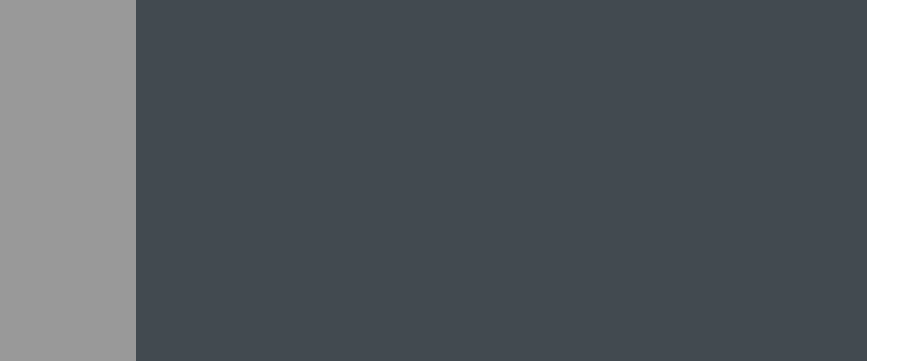
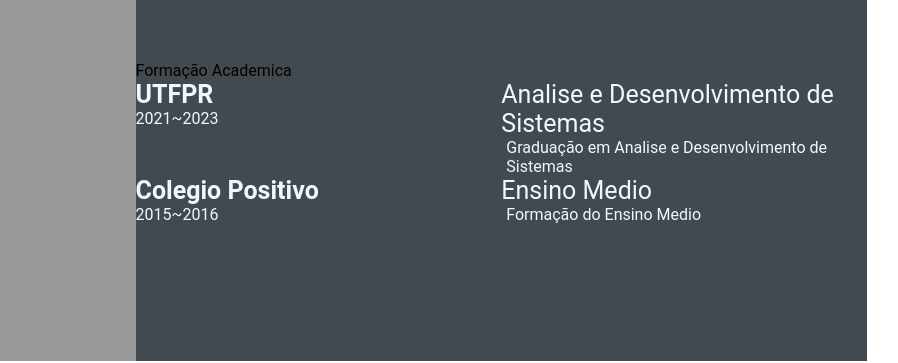
Before and after one commit to renninho/renninho.github.io, a plain HTML site: page index.html in a window 1280 px wide. Shown: the part 471-834 px from the top of the page, 285-1183 px from the left. Drawn offline with Linux system fonts and the light colour scheme.

Commit message:
feature: add academy (#4)

```diff
--- a/index.html
+++ b/index.html
@@ -82,6 +82,34 @@
             </div>
           </div>
         </section>
+        <section class="education gap">
+          <div class="right-tittle">Formação Academica</div>
+          <div class="education-contents">
+            <div class="education-left">
+              <p class="education-school-name">UTFPR</p>
+              <p class="education-time-period">2021~2023</p>
+            </div>
+            <div class="education-right">
+              <p class="education-subject">
+                Analise e Desenvolvimento de Sistemas
+              </p>
+              <p class="education-desc">
+                Graduação em Analise e Desenvolvimento de Sistemas
+              </p>
+            </div>
+            <div class="education-left">
+              <p class="education-school-name">Colegio Positivo</p>
+              <p class="education-time-period">2015~2016</p>
+            </div>
+            <div class="education-right">
+              <p class="education-subject">
+                Ensino Medio
+              </p>
+              <p class="education-desc">
+                Formação do Ensino Medio
+              </p>
+          </div>
+        </section>
       </section>
     </main>
   </body>
```
